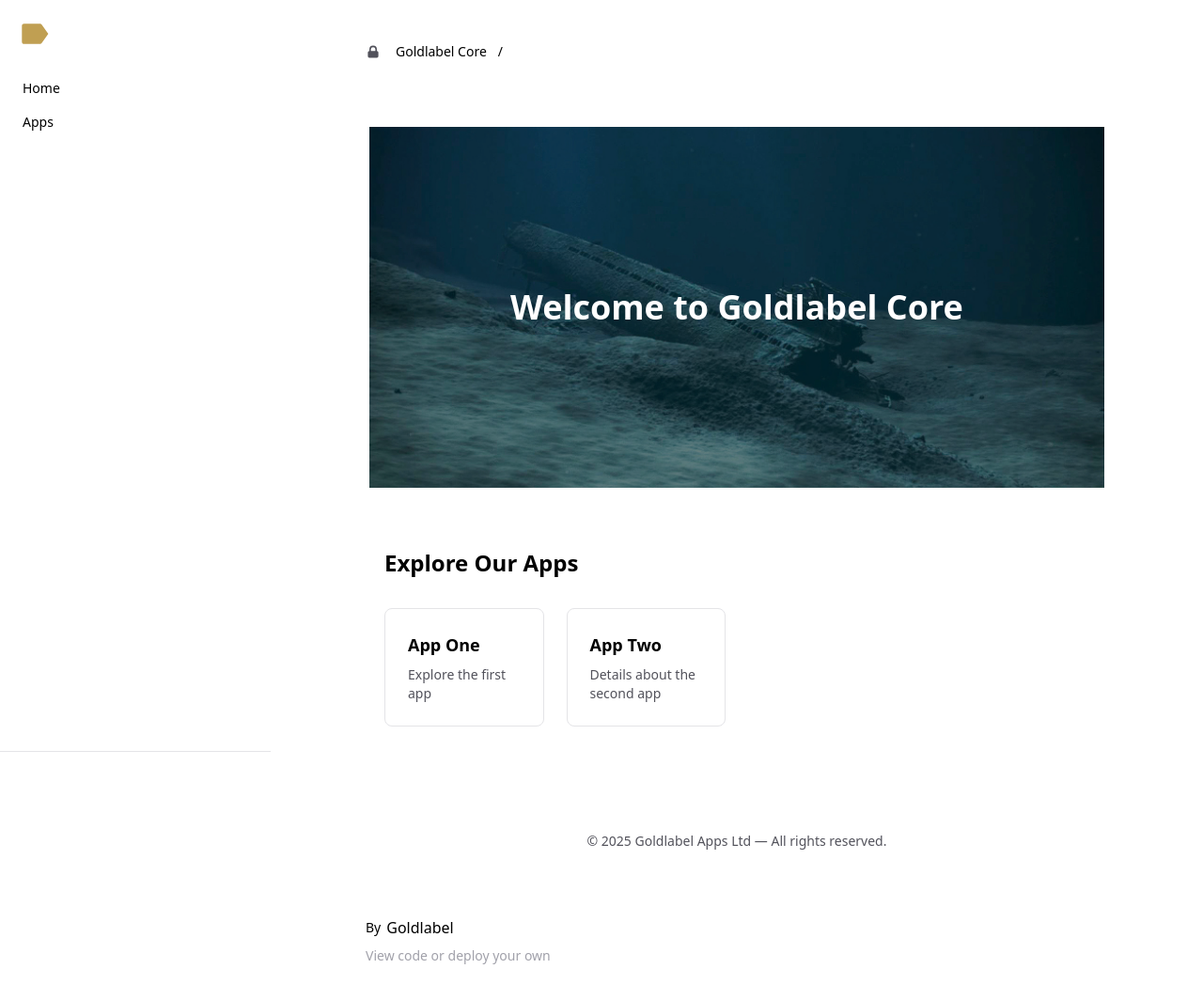
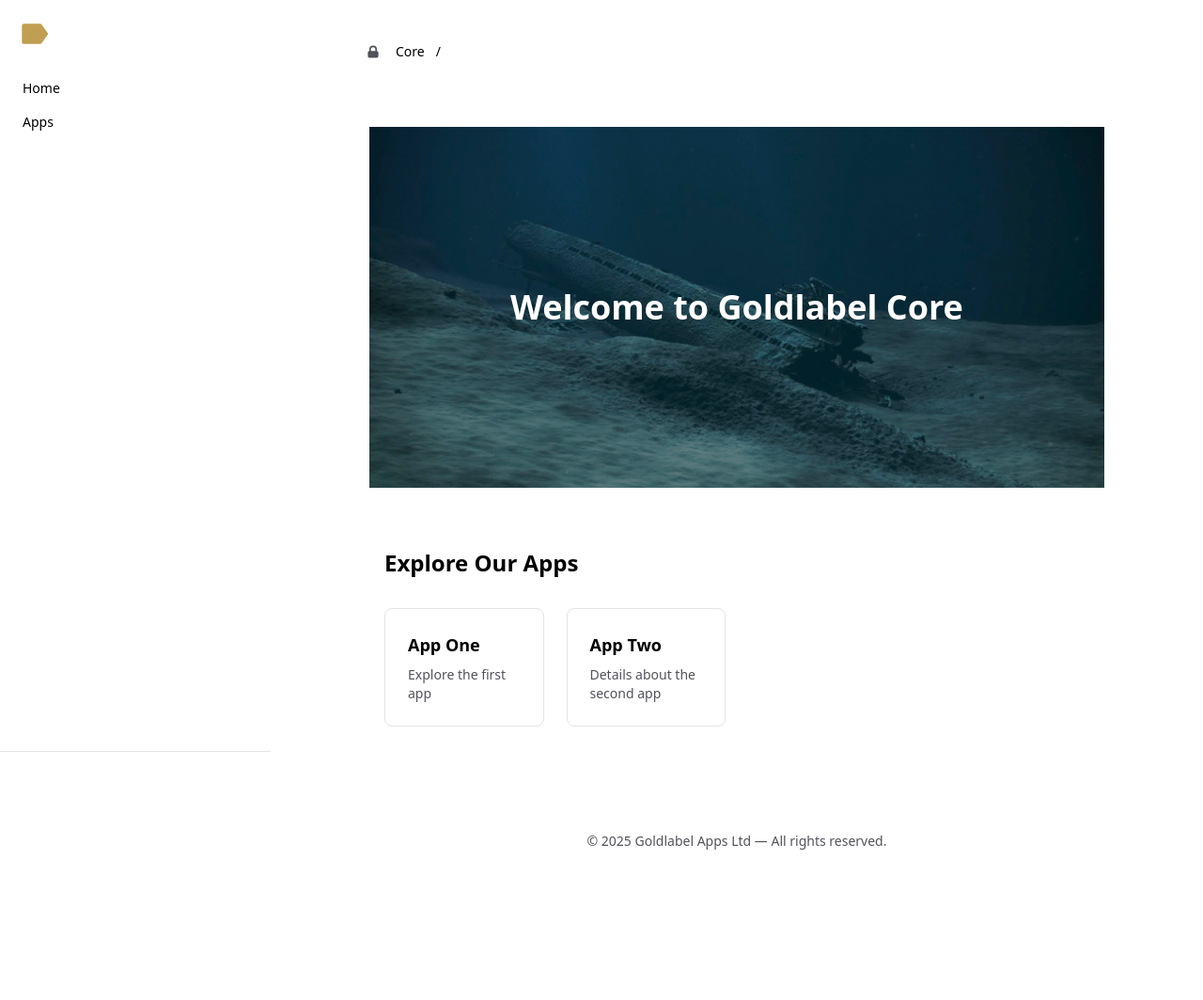
Before and after one commit to javascript-pro/core, a Next.js app: page / in a window 1280 px wide. Shown: the top 1064 px of the page at 94% size. Built offline with nearby package versions, Linux system fonts and the light colour scheme.

Commit message:
Removes Byline

```diff
--- a/app/layout.tsx
+++ b/app/layout.tsx
@@ -1,6 +1,5 @@
 import '#/styles/globals.css';
 import { AddressBar } from '#/ui/address-bar';
-import Byline from '#/ui/byline';
 import { GlobalNav } from '#/ui/global-nav';
 import { Metadata } from 'next';
 
@@ -46,7 +45,6 @@ export default function RootLayout({
                 {children}
               </div>
             </div>
-            <Byline />
           </div>
         </div>
       </body>
--- a/ui/address-bar.tsx
+++ b/ui/address-bar.tsx
@@ -58,7 +58,7 @@ export function AddressBar() {
       <div className="flex gap-x-1 text-sm font-medium">
         <div>
           <span className="px-2">
-            Goldlabel Core
+            Core
           </span>
         </div>
         {pathname ? (
```
